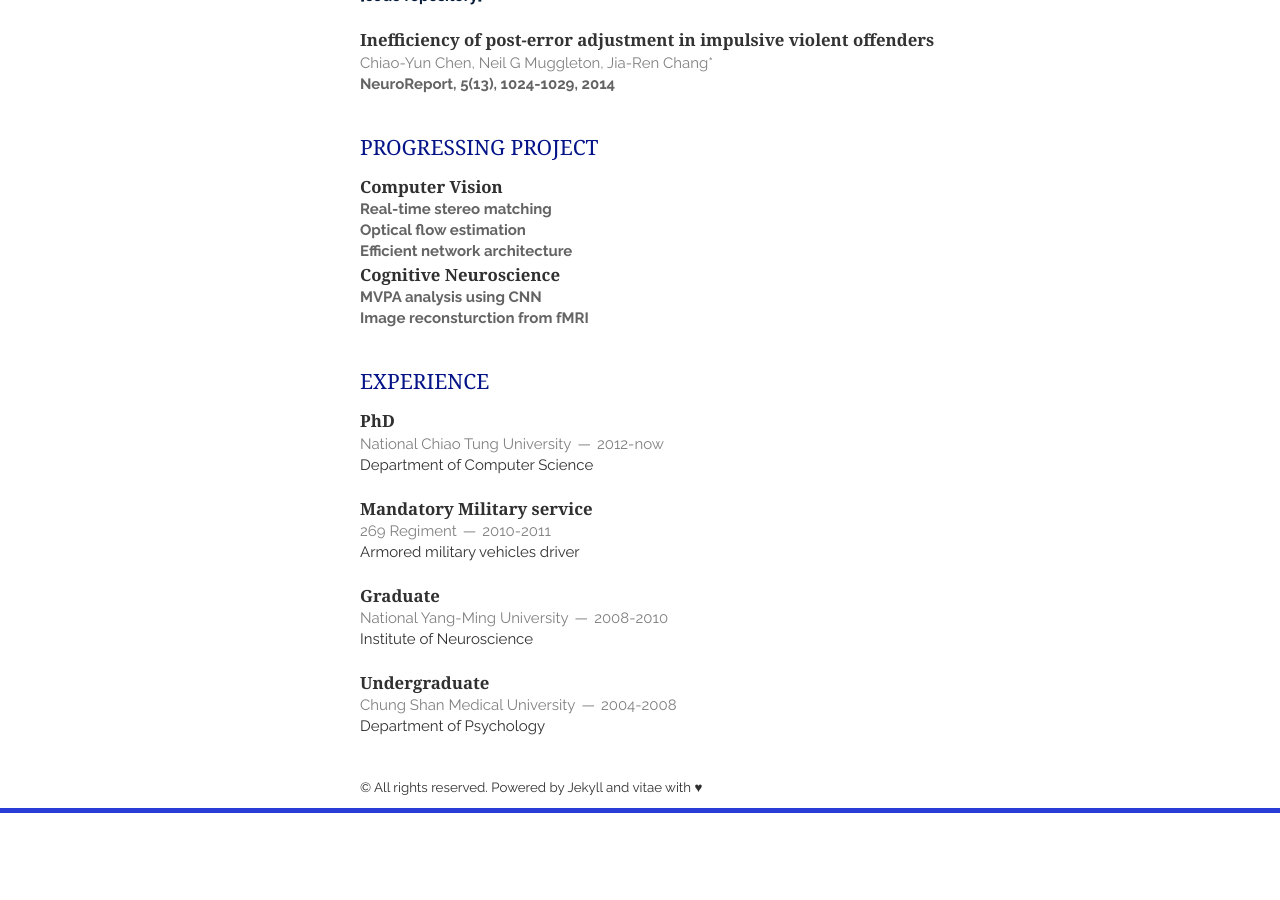
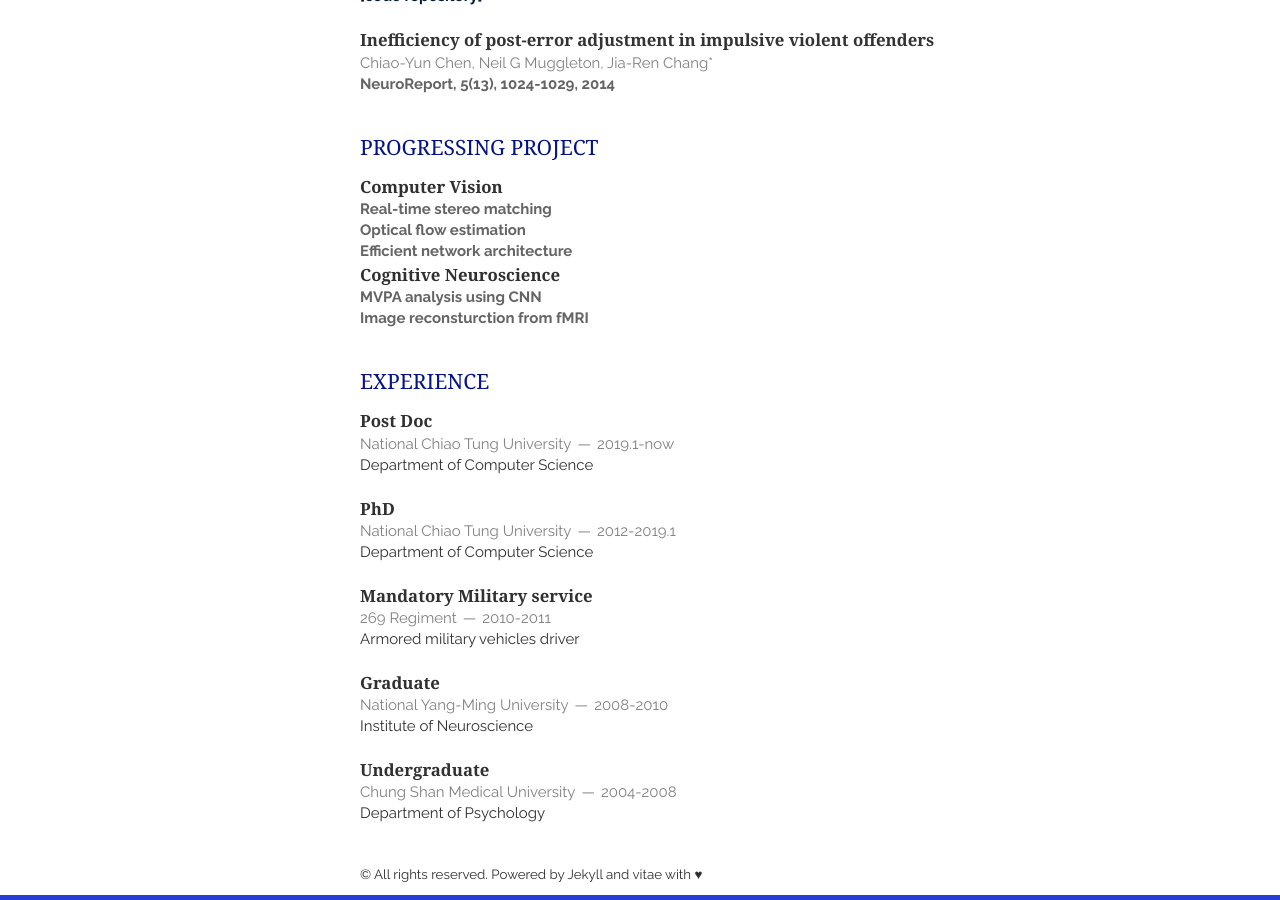
Before and after one commit to JiaRenChang/JiaRenChang.github.io, a Jekyll site: the page built from index.html, in a window 1280 px wide and 900 px high, scrolled down 729 px. Built offline with Jekyll 4.4.1, drawn with Linux system fonts in a browser that asks for light colours; nearby versions of some CDN libraries; the list of posts is cut into pages by our own code; a style sheet for code colours, icons or effects is not loaded; before the commit the page ends 1542 px from its top, so only the background shows below that.

Commit message:
Update experience.html

```diff
--- a/_includes/experience.html
+++ b/_includes/experience.html
@@ -2,8 +2,17 @@
     <h1>Experience</h1>
     <article>
     <header>
+            <h1>Post Doc</h1>
+            <span><address>National Chiao Tung University</address><time>2019.1-now</time></span>
+        </header>
+        <p>
+            Department of Computer Science
+        </p>
+    </article>
+    <article>
+    <header>
             <h1>PhD</h1>
-            <span><address>National Chiao Tung University</address><time>2012-now</time></span>
+            <span><address>National Chiao Tung University</address><time>2012-2019.1</time></span>
         </header>
         <p>
             Department of Computer Science
```
